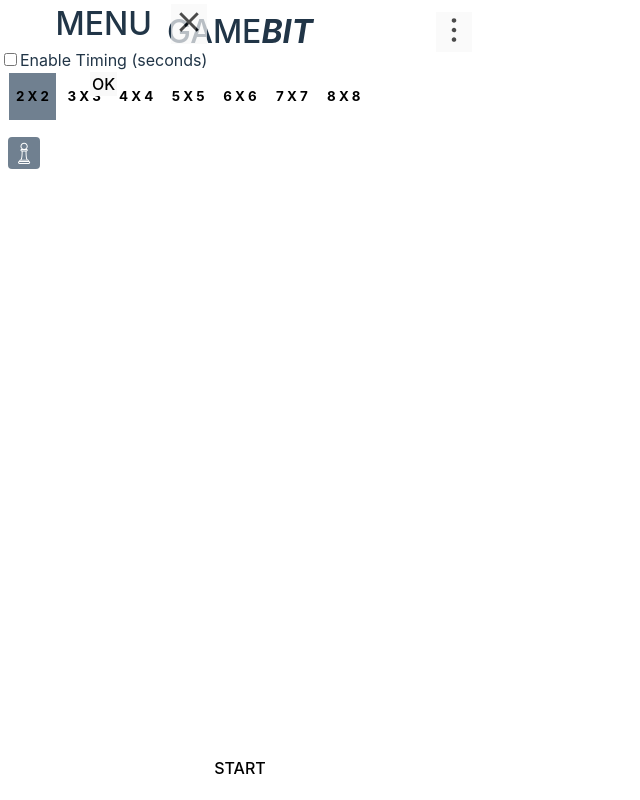
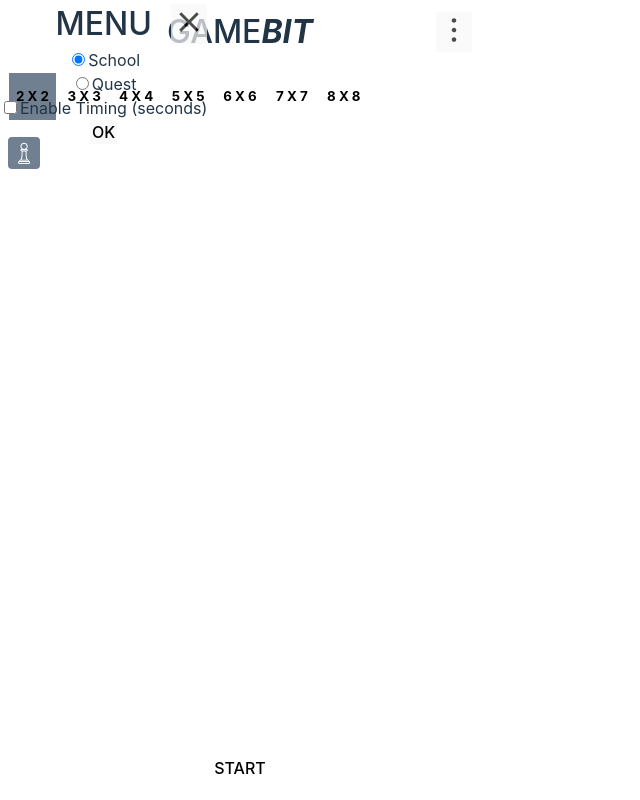
Before and after one commit to RoHell/Figures, a Vue app: page / in a window 1280 px wide. Both pictures are taken after a click on the button 454 px from the left and 32 px from the top of the page. Shown: the whole page, without its empty margins (0-640 px from the left). Built offline with nearby package versions, Linux system fonts and the light colour scheme.

Commit message:
Add game mode radios

```diff
--- a/src/components/Menu.vue
+++ b/src/components/Menu.vue
@@ -1,7 +1,7 @@
 <script lang="ts" setup>
 import { computed } from 'vue';
 
-import { IconEnum } from '../types'
+import { IconEnum, GameModeEnum } from '../types'
 
 import Icon from '../components/Icon.vue'
 import TopBar from '../components/TopBar.vue'
@@ -12,7 +12,7 @@ const emit = defineEmits<{
   (e: 'close'): void,
 }>()
 
-const { isTimingOn, timingValue } = useStatus()
+const { isTimingOn, timingValue, gameMode } = useStatus()
 
 const isTimingModel = computed({
   get: (): boolean => isTimingOn.value,
@@ -25,6 +25,13 @@ const timingValueModel = computed({
   get: (): number => timingValue.value,
   set: (value: number) => {
     timingValue.value = value
+  }
+})
+
+const gameModeModel = computed({
+  get: (): GameModeEnum => gameMode.value,
+  set: (value: GameModeEnum) => {
+    gameMode.value = value
   }
 })
 
@@ -53,13 +60,39 @@ const validateTimingValue = (event: Event) => {
     </TopBar>
 
     <div class="menu__content">
-      <div class="menu__option">
+      <div class="menu__option menu__option--radios">
+        <div class="menu__radio">
+          <input
+            v-model="gameModeModel"
+            type="radio"
+            id="menu-school-mode"
+            name="menu-game-mode"
+            :value="GameModeEnum.school"
+          >
+          <label for="menu-school-mode" v-text="GameModeEnum.school" />
+        </div>
+        <div class="menu__radio">
+          <input
+            v-model="gameModeModel"
+            type="radio"
+            id="menu-quest-mode"
+            name="menu-game-mode"
+            :value="GameModeEnum.quest"
+          >
+          <label for="menu-quest-mode" v-text="GameModeEnum.quest" />
+        </div>
+      </div>
+
+      <div class="menu__option menu__option--checkbox">
+        <div>
           <input
             v-model="isTimingModel"
             id="menu-timing"
             type="checkbox"
           >
           <label for="menu-timing" v-text="'Enable Timing (seconds)'" />
+        </div>
+
         <template v-if="isTimingOn">
           <input
             v-model.number="timingValueModel"
@@ -102,6 +135,16 @@ const validateTimingValue = (event: Event) => {
       align-items: center;
       min-height: 2rem;
       line-height: 1.2;
+
+      &--radios {
+        flex-direction: column;
+        align-items: flex-start;
+        gap: 0.5rem;
+      }
+
+      &--checkbox {
+        gap: 2rem;
+      }
     }
 
     &__input-timing-value {
--- a/src/composables/useStatus.ts
+++ b/src/composables/useStatus.ts
@@ -1,11 +1,14 @@
 import { ref } from "vue"
+
+import { GameModeEnum } from '../types'
 
 const isPlaying = ref(false)
 const isChecking = ref(false)
 const isMenuOpen = ref(false)
 const isSelectingPieces = ref(false)
 const isTimingOn = ref(false)
-const timingValue = ref(3)
+const timingValue = ref(5)
+const gameMode = ref(GameModeEnum.school)
 
 export default () => {
 
@@ -16,5 +19,6 @@ export default () => {
     isSelectingPieces,
     isTimingOn,
     timingValue,
+    gameMode,
   }
 }
--- a/src/types.ts
+++ b/src/types.ts
@@ -58,3 +58,8 @@ export interface ConfigInterface {
   name: ConfigNameEnum,
   label: ConfigNameEnum | string,
 }
+
+export enum GameModeEnum {
+  school = 'School',
+  quest = 'Quest',
+}
```
Lines whose indentation alone changed are shown as unchanged.
